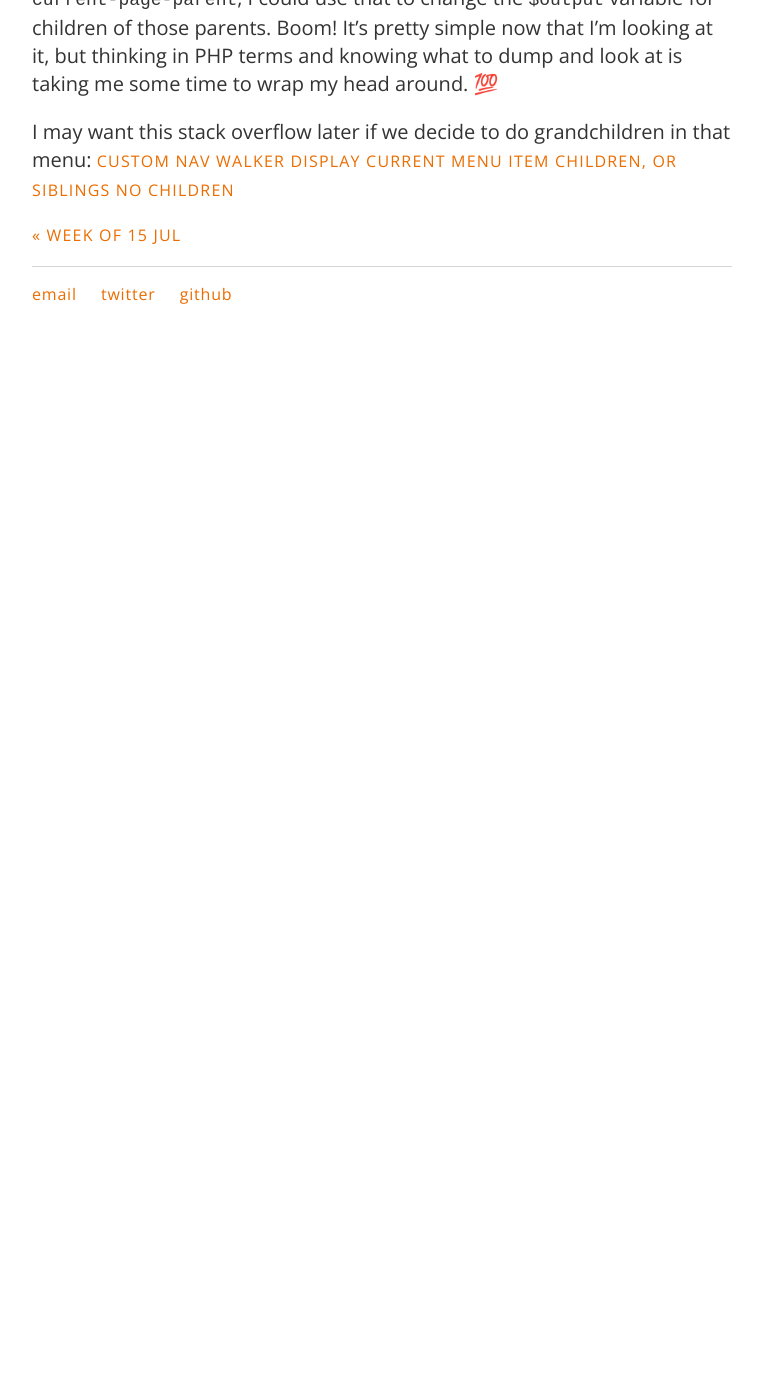
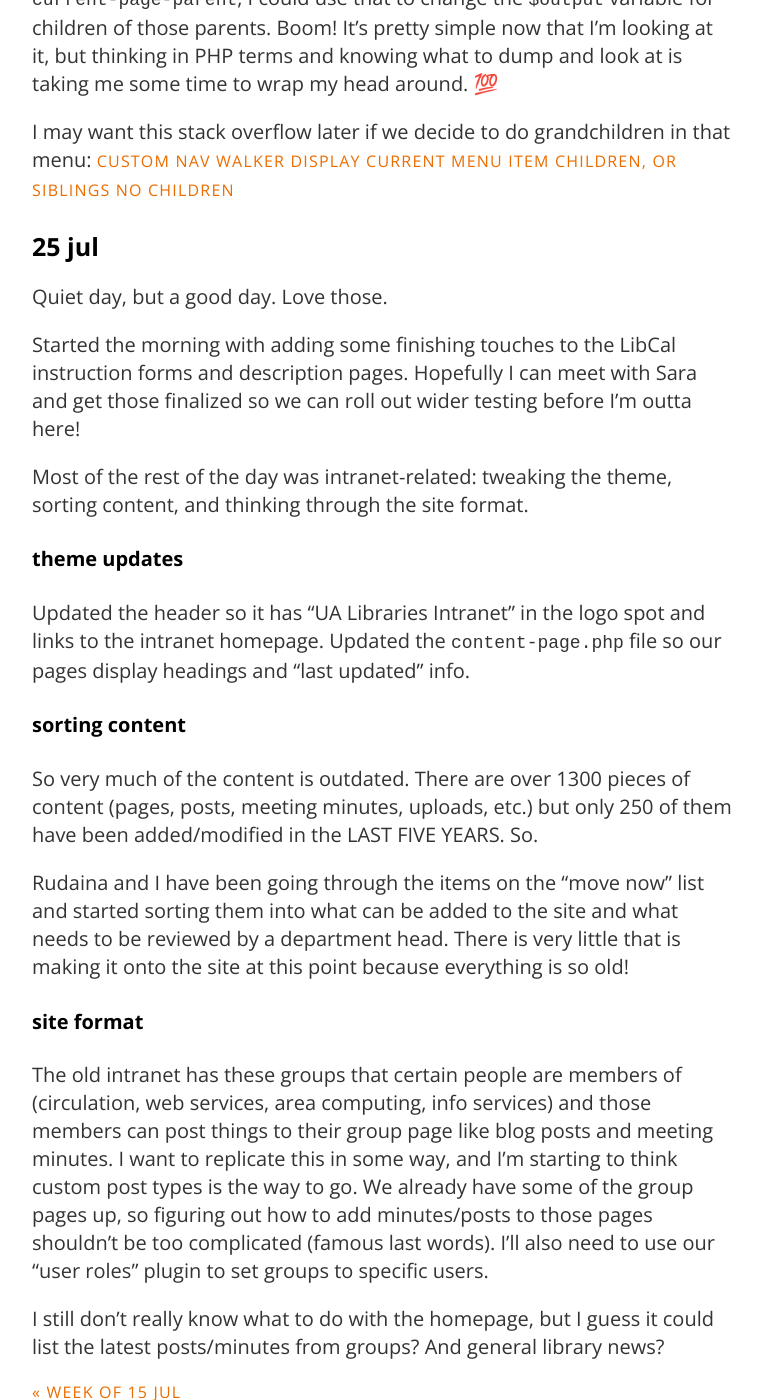
Before and after one commit to carylwyatt/carylwyatt.github.io, a Jekyll site: the page built from _posts/2019-07-22-week-of-22-jul.md, in a window 1280 px wide and 1400 px high, scrolled down 3276 px. Shown: the whole window, without its empty margins (258-1020 px from the left). Built offline with Jekyll 4.4.1, drawn with Linux system fonts in a browser that asks for light colours; emoji names are drawn with the system emoji font; before the commit the page ends 3621 px from its top, so only the background shows below that; some of the changed text lies outside the part shown.

Commit message:
thursday notes

```diff
--- a/_posts/2019-07-22-week-of-22-jul.md
+++ b/_posts/2019-07-22-week-of-22-jul.md
@@ -58,3 +58,27 @@ The styling took a little bit longer to figure out than anticipated. Styling nav
 I ended up var_dumping the `$item` array I created for the previous toggle issue to see what good stuff was in there I could exploit. Turns out, the array lists all the classes of that item. Because one of those items was `current-page-parent`, I could use that to change the `$output` variable for children of those parents. Boom! It's pretty simple now that I'm looking at it, but thinking in PHP terms and knowing what to dump and look at is taking me some time to wrap my head around. :100:
 
 I may want this stack overflow later if we decide to do grandchildren in that menu: [Custom nav walker display current menu item children, or siblings no children](https://wordpress.stackexchange.com/questions/83388/custom-nav-walker-display-current-menu-item-children-or-siblings-on-no-children)
+
+### 25 jul
+
+Quiet day, but a good day. Love those.
+
+Started the morning with adding some finishing touches to the LibCal instruction forms and description pages. Hopefully I can meet with Sara and get those finalized so we can roll out wider testing before I'm outta here!
+
+Most of the rest of the day was intranet-related: tweaking the theme, sorting content, and thinking through the site format.
+
+#### theme updates
+
+Updated the header so it has "UA Libraries Intranet" in the logo spot and links to the intranet homepage. Updated the `content-page.php` file so our pages display headings and "last updated" info.
+
+#### sorting content
+
+So very much of the content is outdated. There are over 1300 pieces of content (pages, posts, meeting minutes, uploads, etc.) but only 250 of them have been added/modified in the LAST FIVE YEARS. So.
+
+Rudaina and I have been going through the items on the "move now" list and started sorting them into what can be added to the site and what needs to be reviewed by a department head. There is very little that is making it onto the site at this point because everything is so old!
+
+#### site format
+
+The old intranet has these groups that certain people are members of (circulation, web services, area computing, info services) and those members can post things to their group page like blog posts and meeting minutes. I want to replicate this in some way, and I'm starting to think custom post types is the way to go. We already have some of the group pages up, so figuring out how to add minutes/posts to those pages shouldn't be too complicated (famous last words). I'll also need to use our "user roles" plugin to set groups to specific users.
+
+I still don't really know what to do with the homepage, but I guess it could list the latest posts/minutes from groups? And general library news?
```
Also changed, not shown: other parts of _posts/2019-07-22-week-of-22-jul.md (+1 -1 lines).
